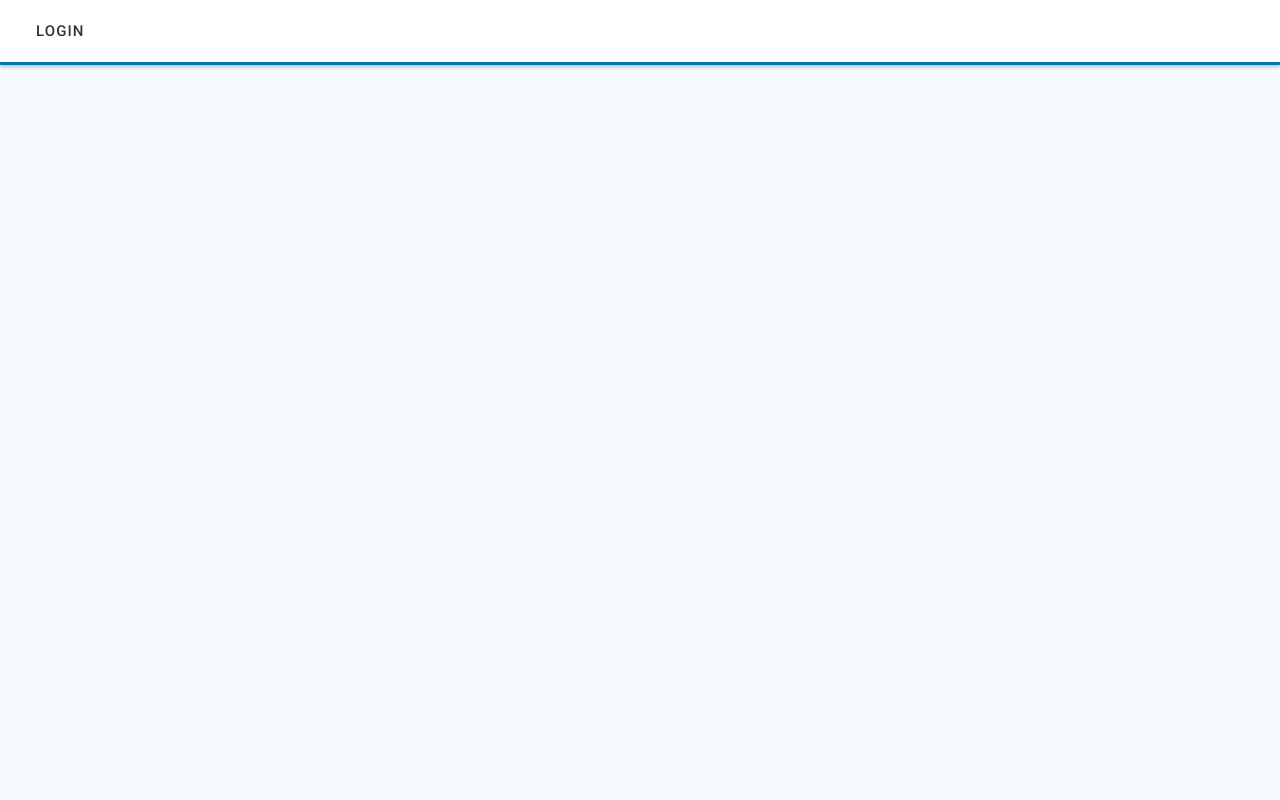
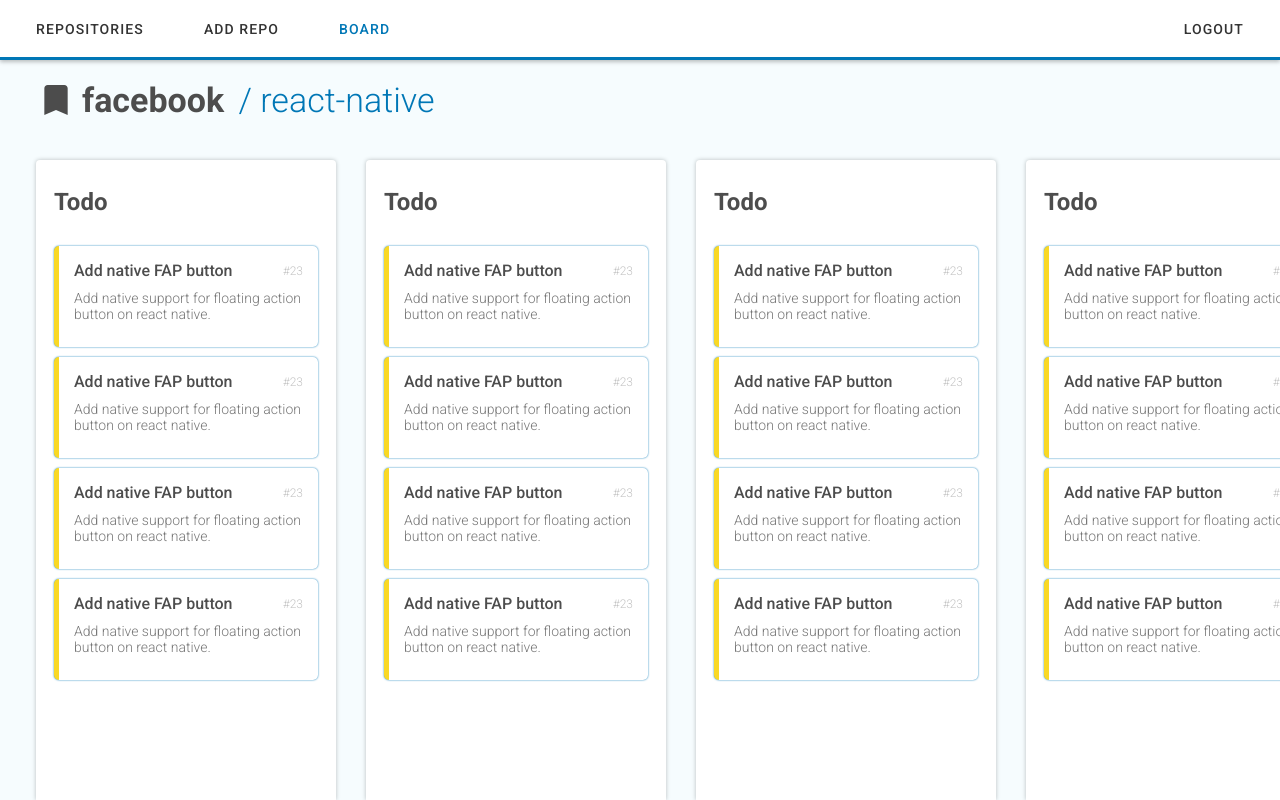
Before and after one commit to david32145/github-kanban, a React (Create React App) app in the folder web/: page /board in a window 1280 px wide. Built offline with nearby package versions, Linux system fonts and the light colour scheme.

Commit message:
chore/kanban_board_page: Add kanban board page

```diff
--- /dev/null
+++ b/web/src/components/Card/index.tsx
@@ -0,0 +1,17 @@
+import React from "react";
+
+import { Container } from "./styles";
+
+const Card: React.FC = () => {
+  return (
+    <Container>
+      <div className="header">
+        <h1>Add native FAP button</h1>
+        <span>#23</span>
+      </div>
+      <p>Add native support for floating action button on react native.</p>
+    </Container>
+  );
+};
+
+export default Card;
--- /dev/null
+++ b/web/src/components/Card/styles.ts
@@ -0,0 +1,46 @@
+import styled from "styled-components";
+
+export const Container = styled.div`
+  width: 100%;
+  padding: 15px;
+  margin-bottom: 10px;
+  background: #ffffff;
+  box-shadow: 0px 0px 2px #0077b6;
+  border-radius: 5px;
+  border-left: 5px solid #f9d825;
+
+  .header {
+    display: flex;
+    flex-direction: row;
+    align-items: center;
+    justify-content: space-between;
+
+    h1 {
+      margin: 0;
+      padding: 0;
+      font-family: Roboto;
+      font-weight: 500;
+      font-size: 16px;
+
+      color: #4d4d4d;
+    }
+
+    span {
+      font-family: Roboto;
+      font-weight: 300;
+      font-size: 12px;
+
+      color: #c4c4c4;
+    }
+  }
+
+  p {
+    margin: 10px 0;
+    padding: 0;
+    font-family: Roboto;
+    font-weight: 300;
+    font-size: 14px;
+
+    color: #777777;
+  }
+`;
--- a/web/src/components/Header/index.tsx
+++ b/web/src/components/Header/index.tsx
@@ -10,18 +10,21 @@
   const location = useLocation();
   return (
     <Container>
-      {!logged && (
+      {logged && (
         <LinkButton to="/login" pathname={location.pathname}>
           login
         </LinkButton>
       )}
-      {logged && (
+      {!logged && (
         <>
           <LinkButton to="/repos" pathname={location.pathname}>
             Repositories
           </LinkButton>
           <LinkButton to="/repo/new" pathname={location.pathname}>
             Add repo
+          </LinkButton>
+          <LinkButton to="/board" pathname={location.pathname}>
+            Board
           </LinkButton>
           <LinkButton
             style={{ marginLeft: "auto", marginRight: 36 }}
--- a/web/src/components/Header/styles.ts
+++ b/web/src/components/Header/styles.ts
@@ -4,7 +4,7 @@
 
 export const Container = styled.header`
   width: 100%;
-  height: 65px;
+  min-height: 60px;
   background-color: #ffffff;
   border-bottom: 3px solid #0077b6;
   box-shadow: 0px 2px 4px rgba(0, 0, 0, 0.25);
@@ -20,7 +20,7 @@
 export const LinkButton = styled(Link)<LinkButtonProps>`
   text-decoration: none;
   color: ${({ pathname, to }) => (pathname === to ? "#0077B6" : "#333333")};
-  font-size: 15px;
+  font-size: 14px;
   text-transform: uppercase;
   font-family: Roboto, Arial, Helvetica, sans-serif;
   font-weight: 500;
--- a/web/src/components/RepositoryList/index.tsx
+++ b/web/src/components/RepositoryList/index.tsx
@@ -17,7 +17,7 @@
         </tr>
       </thead>
       <tbody>
-        {[1, 2, 3, 4, 5].map((v) => (
+        {[1, 2, 3, 4, 5, 6, 7, 8, 9, 10].map((v) => (
           <tr key={v}>
             <td className="td-name">
               <RepoName />
--- a/web/src/components/RepositoryList/styles.ts
+++ b/web/src/components/RepositoryList/styles.ts
@@ -2,7 +2,6 @@
 
 export const Container = styled.table`
   display: block;
-  width: 100%;
   thead,
   tbody,
   tr {
--- /dev/null
+++ b/web/src/pages/KanbanBoard/index.tsx
@@ -0,0 +1,34 @@
+import React from "react";
+
+import { MdBookmark } from "react-icons/md";
+
+import Card from "components/Card";
+
+import { Container, RepoTitle, Boards, Board } from "./styles";
+
+const KanbanBoardPage: React.FC = () => {
+  return (
+    <Container>
+      <RepoTitle>
+        <MdBookmark size={40} color="#4C4C4C" />
+        <span>
+          facebook
+          <span> / react-native</span>
+        </span>
+      </RepoTitle>
+      <Boards>
+        {[1, 2, 3, 4].map((value) => (
+          <Board key={value}>
+            <h2>Todo</h2>
+
+            {[1, 2, 3, 4].map((value2) => (
+              <Card key={value2} />
+            ))}
+          </Board>
+        ))}
+      </Boards>
+    </Container>
+  );
+};
+
+export default KanbanBoardPage;
--- /dev/null
+++ b/web/src/pages/KanbanBoard/styles.ts
@@ -0,0 +1,59 @@
+import styled from "styled-components";
+
+export const Container = styled.div`
+  display: flex;
+  flex: 1;
+  flex-direction: column;
+`;
+
+export const RepoTitle = styled.div`
+  margin: 20px 0 0 36px;
+  display: flex;
+  span {
+    font-family: Roboto;
+    font-weight: bold;
+    font-size: 34px;
+
+    margin-left: 6px;
+
+    color: #4d4d4d;
+
+    span {
+      font-family: Roboto;
+      font-weight: 300;
+      font-size: 34px;
+
+      color: #0077b6;
+    }
+  }
+`;
+
+export const Boards = styled.div`
+  display: flex;
+  flex: 1;
+  padding: 40px 36px 0px;
+  overflow-x: scroll;
+  flex-direction: row;
+`;
+
+export const Board = styled.div`
+  min-width: 300px;
+  background-color: #ffffff;
+  margin-right: 30px;
+
+  padding: 28px 18px;
+
+  box-shadow: 0px 0px 4px rgba(0, 0, 0, 0.25);
+  border-top-left-radius: 4px;
+  border-top-right-radius: 4px;
+
+  h2 {
+    margin: 0 0 30px 0;
+    padding: 0;
+    font-family: Roboto;
+    font-weight: bold;
+    font-size: 24px;
+
+    color: #4d4d4d;
+  }
+`;
--- a/web/src/pages/Repo/List/styles.ts
+++ b/web/src/pages/Repo/List/styles.ts
@@ -1,7 +1,10 @@
 import styled from "styled-components";
 
 export const Container = styled.div`
-  height: 100%;
+  display: flex;
+  flex: 1;
+  align-items: center;
+  justify-content: center;
   .repo-box {
     background: #ffffff;
     box-shadow: 0px 0px 4px rgba(0, 0, 0, 0.25);
@@ -9,7 +12,7 @@
     padding: 28px;
     width: 1000px;
 
-    margin: 80px auto;
+    margin: 80px 0;
     h2 {
       font-family: Roboto;
       font-weight: 400;
--- a/web/src/routes.tsx
+++ b/web/src/routes.tsx
@@ -5,6 +5,8 @@
 import GitHubLoginPage from "pages/GitHubLogin";
 import RepoNewPage from "pages/Repo/New";
 import RepoListPage from "pages/Repo/List";
+
+import KanbanBoardPage from "pages/KanbanBoard";
 
 import HeaderComponent from "components/Header";
 
@@ -16,6 +18,7 @@
         <Route path="/login" exact component={GitHubLoginPage} />
         <Route path="/repo/new" exact component={RepoNewPage} />
         <Route path="/repos" exact component={RepoListPage} />
+        <Route path="/board" exact component={KanbanBoardPage} />
       </Switch>
     </BrowserRouter>
   );
```
